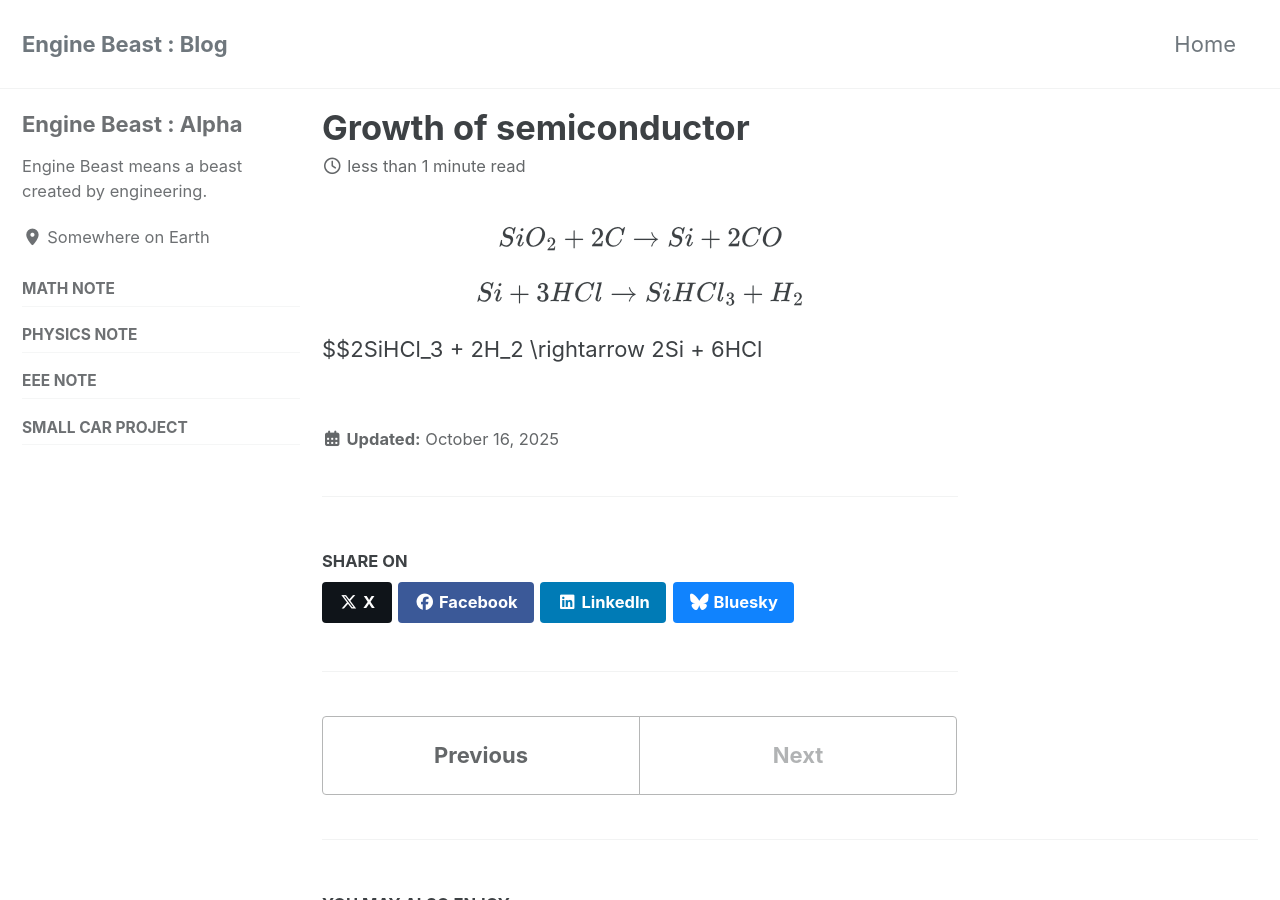
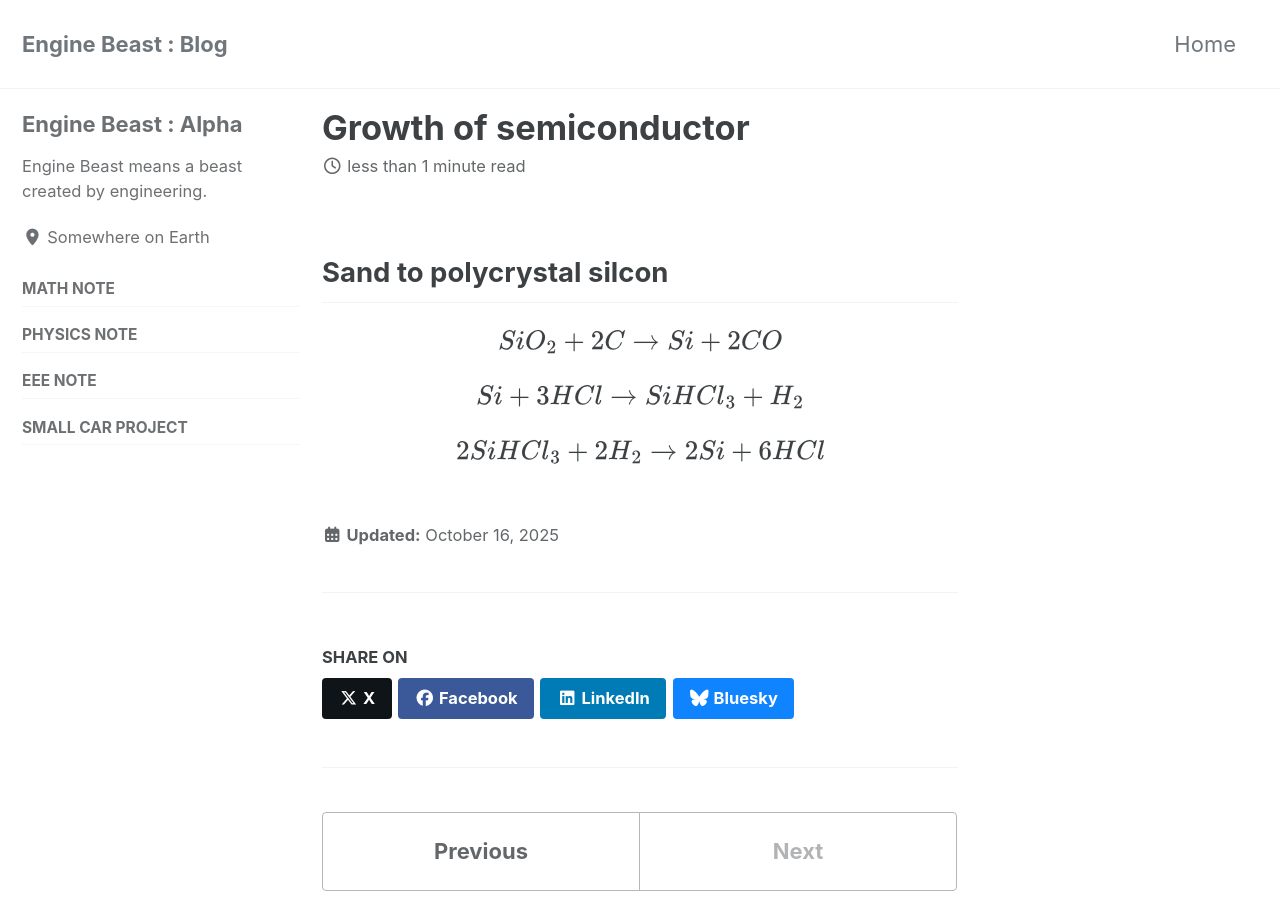
Before and after one commit to enginebeast/enginebeast.github.io, a Jekyll site: the page built from _posts/2025-10-16-semiconductor_growth.md, in a window 1280 px wide and 900 px high. Built offline with Jekyll 4.4.1, drawn with Linux system fonts in a browser that asks for light colours; cached includes are drawn as plain includes.

Commit message:
Edit latex typo

```diff
--- a/_posts/2025-10-16-semiconductor_growth.md
+++ b/_posts/2025-10-16-semiconductor_growth.md
@@ -5,8 +5,10 @@ categories:
 use_math: true
 ---
 
+## Sand to polycrystal silcon
+
 $$SiO_2 + 2C \rightarrow Si + 2CO$$
 
 $$Si + 3HCl \rightarrow SiHCl_3 + H_2$$
 
-$$2SiHCl_3 + 2H_2 \rightarrow 2Si + 6HCl
+$$2SiHCl_3 + 2H_2 \rightarrow 2Si + 6HCl$$
```
